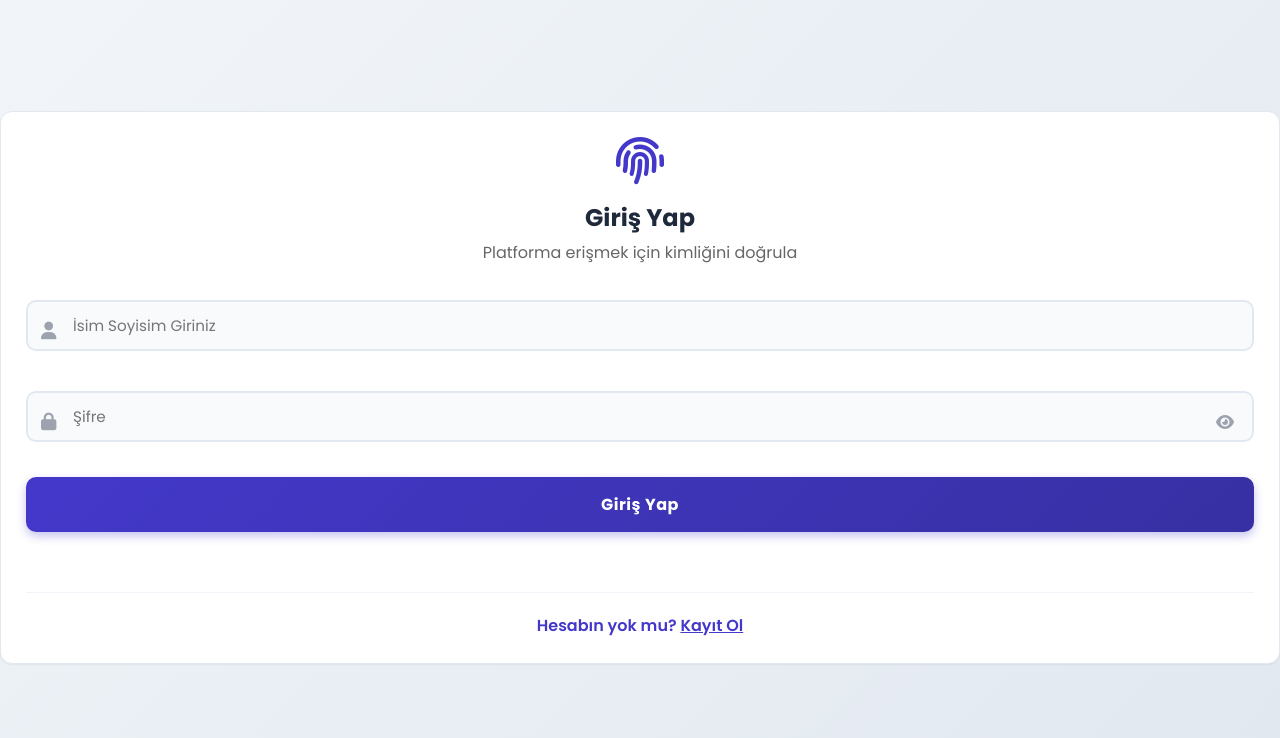
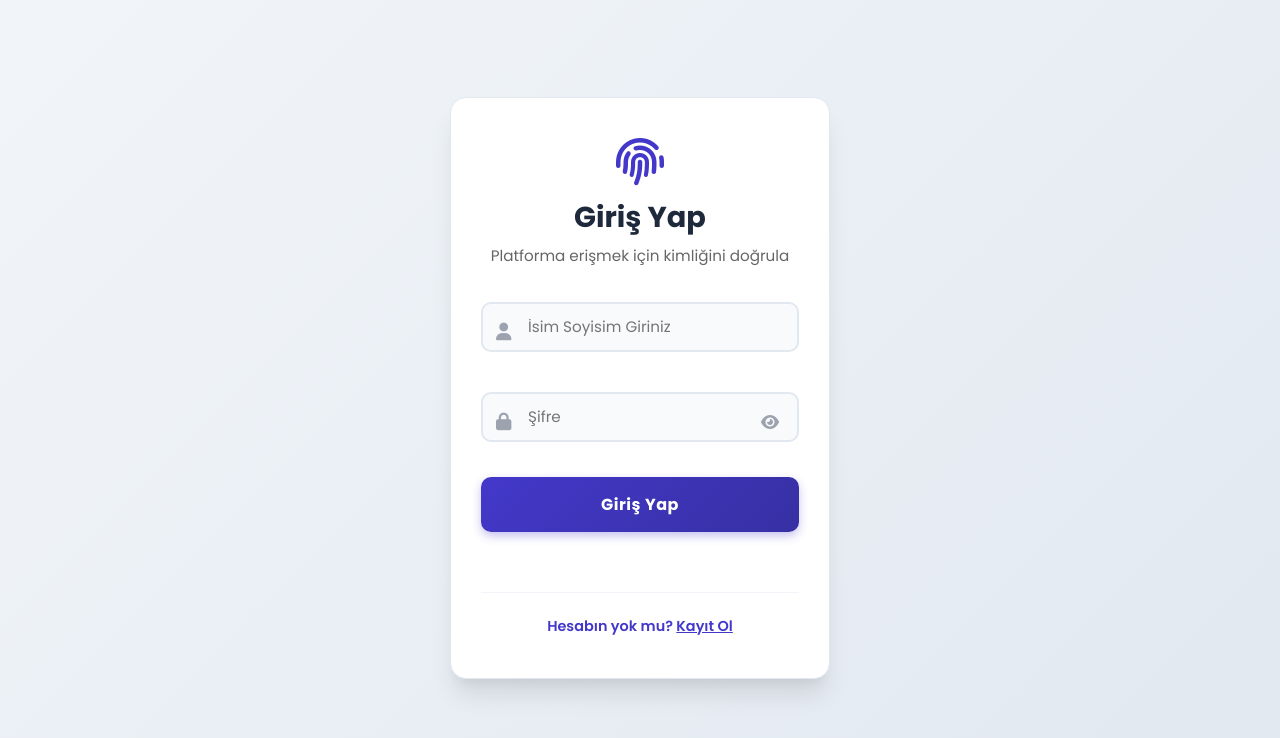
Before and after one commit to Mustafaklcskn/Odyo.Case, a website: page login.html in a window 1280 px wide. Drawn offline with Linux system fonts and the light colour scheme.

Commit message:
login ekran boyutu düzeltildi

```diff
--- a/style.css
+++ b/style.css
@@ -279,34 +279,70 @@ button { cursor: pointer; font-family: inherit; }
 .btn-delete:hover { background: var(--danger); color: white; }
 
 /* --- 11. GİRİŞ / KAYIT SAYFALARI (AUTH) --- */
+
+/* Arkaplanı ve ortalamayı ayarla */
 body.auth-page {
     background: linear-gradient(135deg, #f1f5f9 0%, #e2e8f0 100%);
-    display: flex; justify-content: center; align-items: center;
+    display: flex;
+    justify-content: center; /* Yatayda ortala */
+    align-items: center;     /* Dikeyde ortala */
+    min-height: 100vh;       /* Ekran boyu kadar yer kapla */
+    margin: 0;
 }
-body.auth-page .main-content { margin: 0; padding: 20px; width: 100%; max-width: 450px; }
 
-.auth-container { width: 100%; }
+/* Kapsayıcı Kutu (İŞTE BURASI ÖNEMLİ) */
+.auth-container {
+    width: 100%;
+    max-width: 420px; /* Kutu en fazla bu kadar geniş olsun */
+    padding: 20px;
+    box-sizing: border-box; /* Padding taşma yapmasın */
+}
+
+/* Kartın Kendisi */
+.auth-container .card {
+    background: var(--white);
+    padding: 40px 30px; /* İç boşlukları artırdık */
+    border-radius: 16px;
+    box-shadow: 0 20px 25px -5px rgba(0, 0, 0, 0.1), 0 10px 10px -5px rgba(0, 0, 0, 0.04);
+    text-align: center;
+    width: 100%;
+    box-sizing: border-box;
+}
+
+/* Başlıklar */
 .auth-header { text-align: center; margin-bottom: 30px; }
-.auth-header i { font-size: 3rem; color: var(--primary); margin-bottom: 15px; }
-.auth-header h2 { margin: 0; color: var(--dark); }
-.auth-header p { color: var(--muted); margin: 5px 0 0; }
+.auth-header i { font-size: 3rem; color: var(--primary); margin-bottom: 10px; display: block; }
+.auth-header h2 { margin: 0; color: var(--dark); font-size: 1.8rem; }
+.auth-header p { color: var(--muted); margin: 5px 0 0; font-size: 0.95rem; }
 
-.input-wrapper { position: relative; margin-bottom: 20px; }
+/* Input Alanları */
+.input-wrapper { position: relative; margin-bottom: 20px; text-align: left; }
+
 .input-wrapper i.icon-left {
     position: absolute; left: 15px; top: 50%; transform: translateY(-50%);
-    color: #9ca3af; font-size: 1.1rem;
+    color: #9ca3af; font-size: 1.1rem; z-index: 10;
 }
-.input-wrapper input { padding-left: 45px; }
 
+.input-wrapper input {
+    padding-left: 45px; /* İkon için yer bırak */
+    width: 100%;
+    height: 50px; /* Kutuları biraz yükselt */
+}
+
+/* Şifre Göz İkonu */
 .toggle-password {
     position: absolute; right: 15px; top: 50%; transform: translateY(-50%);
-    cursor: pointer; color: #9ca3af; padding: 5px;
+    cursor: pointer; color: #9ca3af; padding: 5px; z-index: 10;
 }
 .toggle-password:hover { color: var(--primary); }
 
-.auth-links { text-align: center; margin-top: 25px; padding-top: 20px; border-top: 1px solid #f1f5f9; }
-.auth-links a { color: var(--primary); font-weight: 600; }
-.auth-links a:hover { text-decoration: underline; }
+/* Alt Linkler */
+.auth-links {
+    text-align: center; margin-top: 25px; padding-top: 20px;
+    border-top: 1px solid #f1f5f9;
+}
+.auth-links a { color: var(--primary); font-weight: 600; font-size: 0.9rem; transition: 0.2s; }
+.auth-links a:hover { color: var(--primary-hover); text-decoration: underline; }
 
 /* --- 12. YARDIMCI SINIFLAR --- */
 .text-capitalize { text-transform: capitalize; }
```
